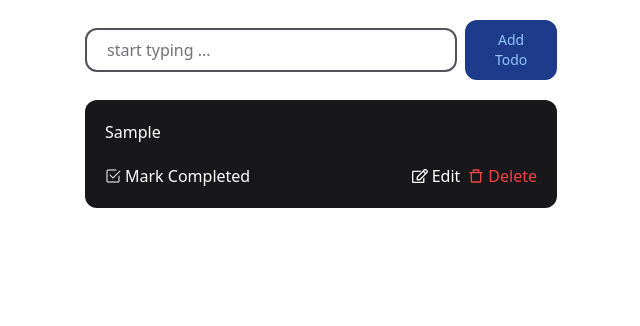
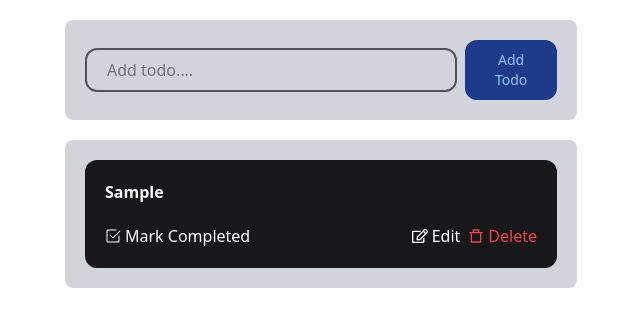
Before and after one commit to emonmahdi/react-typescript-todo-app, a React (Vite) app: page / in a window 1280 px wide. Both pictures are taken after typing "Sample" into the empty fields and a click on the button "Add Todo". Shown: the top 326 px of the page, without its empty margins (319-959 px from the left). Built offline with nearby package versions, Linux system fonts and the light colour scheme.

Commit message:
update UI todo input and list items

```diff
--- a/src/components/AddTodo.tsx
+++ b/src/components/AddTodo.tsx
@@ -29,14 +29,14 @@ const AddTodo = () => {
   return (
     <div>
       <form onSubmit={handleSubmission}>
-        <div className="flex items-center w-full max-w-lg gap-2 p-5 m-auto">
+        <div className="flex items-center w-full max-w-lg gap-2 p-5 m-auto bg-gray-300 my-5 rounded-lg">
           <Input
             ref={inputRef}
             value={input}
             onChange={e => setInput(e.target.value)}
             type="text"
             className="w-full px-5 py-2 bg-transparent border-2 outline-none border-zinc-600 rounded-xl placeholder:text-zinc-500 focus:border-white"
-            placeholder="start typing ..."
+            placeholder="Add todo...."
           />
           <button
             type="submit"
--- a/src/components/Input.tsx
+++ b/src/components/Input.tsx
@@ -10,7 +10,7 @@ export const Input = forwardRef<
       ref={ref}
       {...rest}
       className={cn(
-        'w-full px-5 py-2 bg-transparent border-2 outline-none border-zinc-600 rounded-xl placeholder:text-zinc-500 focus:border-white',
+        'w-full px-5 py-2 bg-transparent border-2 outline-none border-zinc-600 rounded-xl placeholder:text-zinc-500 focus:border-zinc-500',
         className,
       )}
     />
--- a/src/components/TodoItem.tsx
+++ b/src/components/TodoItem.tsx
@@ -88,7 +88,7 @@ const TodoItem = (porps: { todo: Todo }) => {
                 todo.status === 'completed' ? 'line-through' : 'none',
             }}
           >
-            <span className="text-white">{todo.text}</span>
+            <span className="text-white font-bold">{todo.text}</span>
           </motion.span>
           <div className="flex justify-between gap-5 text-white">
             <button onClick={() => handleStatusUpdate(todo.id)}>
--- a/src/components/TodoList.tsx
+++ b/src/components/TodoList.tsx
@@ -8,7 +8,7 @@ const TodoList = () => {
 
   if (!todos.length) {
     return (
-      <div className="max-w-lg px-5 m-auto">
+      <div className="max-w-lg px-5 m-auto bg-gray-300 p-5 rounded-lg">
         <h1 className="flex flex-col items-center gap-5 px-5 py-10 text-xl font-bold text-center rounded-xl bg-zinc-900 text-white">
           <SiStarship className="text-5xl text-white" />
           You have nothing to do!
@@ -19,7 +19,7 @@ const TodoList = () => {
 
   return (
     <div>
-      <motion.ul className="grid max-w-lg gap-2 px-5 mx-auto">
+      <motion.ul className="grid max-w-lg gap-2 px-5 mx-auto bg-gray-300 p-5 rounded-lg">
         {todos?.map(todo => {
           return <TodoItem todo={todo} key={todo.id} />
         })}
```
